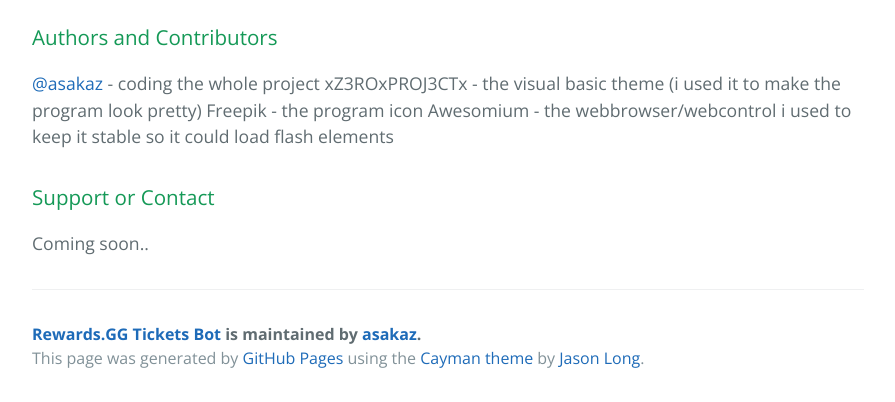
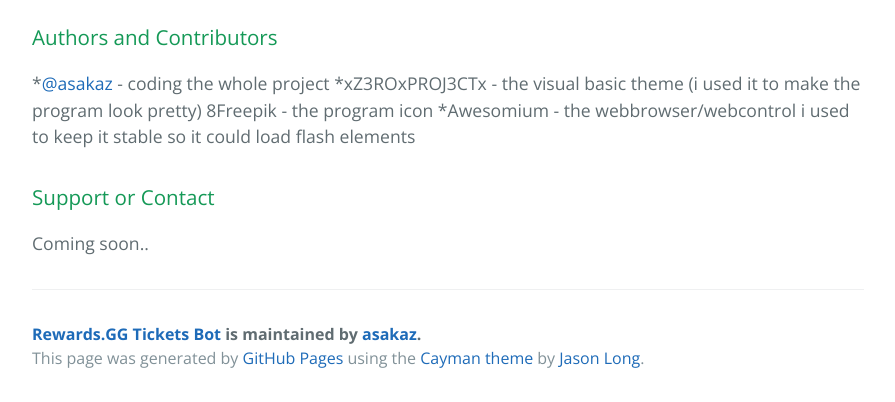
Before and after one commit to asakaz/rewards.gg-tickets-bot, a plain HTML site: page index.html in a window 1280 px wide. Shown: the part 2012-2414 px from the top of the page, without its empty margins (192-1087 px from the left). Drawn offline with nearby package versions, Linux system fonts and the light colour scheme.

```diff
--- a/index.html
+++ b/index.html
@@ -52,10 +52,10 @@ So now, the website that runs in the bot shouldn't be making any noise at all an
 <h3>
 <a id="authors-and-contributors" class="anchor" href="#authors-and-contributors" aria-hidden="true"><span aria-hidden="true" class="octicon octicon-link"></span></a>Authors and Contributors</h3>
 
-<p><a href="https://github.com/asakaz" class="user-mention">@asakaz</a> - coding the whole project
-xZ3ROxPROJ3CTx - the visual basic theme (i used it to make the program look pretty)
-Freepik - the program icon
-Awesomium - the webbrowser/webcontrol i used to keep it stable so it could load flash elements</p>
+<p>*<a href="https://github.com/asakaz" class="user-mention">@asakaz</a> - coding the whole project
+*xZ3ROxPROJ3CTx - the visual basic theme (i used it to make the program look pretty)
+8Freepik - the program icon
+*Awesomium - the webbrowser/webcontrol i used to keep it stable so it could load flash elements</p>
 
 <h3>
 <a id="support-or-contact" class="anchor" href="#support-or-contact" aria-hidden="true"><span aria-hidden="true" class="octicon octicon-link"></span></a>Support or Contact</h3>
```
Also changed, not shown: params.json (+1 -1 lines).
